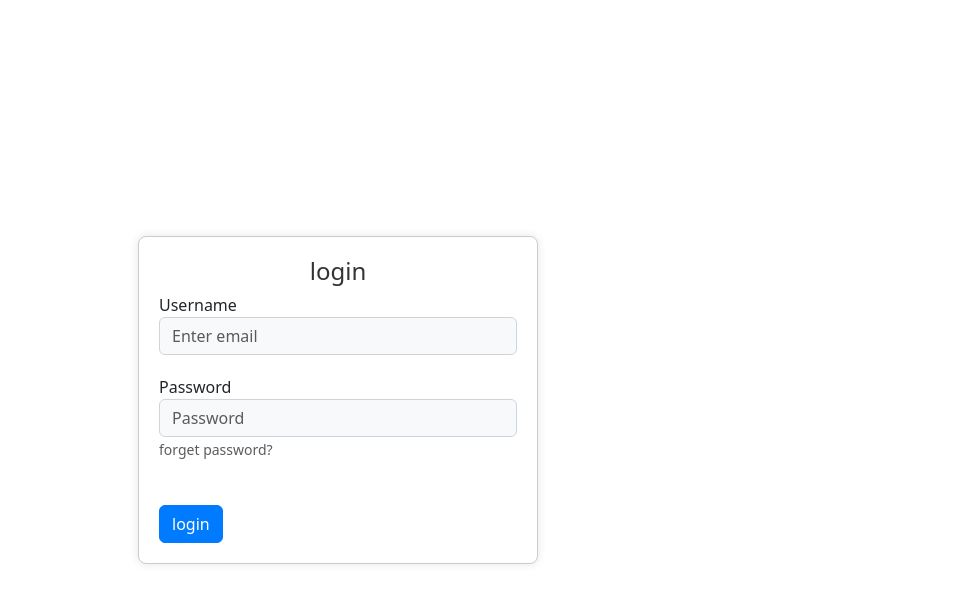
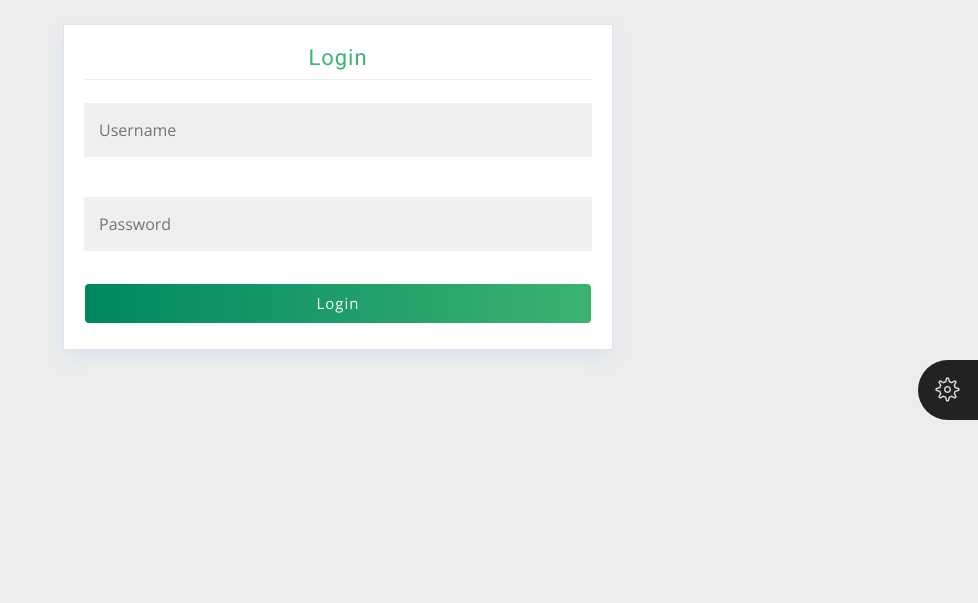
Before and after one commit to wadia20/gestionopperation, a Django app: page /login/ in a window 1280 px wide. Shown: the top 603 px of the page, without its empty margins (302-1280 px from the left). Run offline with Django 5.2, Linux system fonts and the light colour scheme; some libraries are stand-ins or nearby versions.

Commit message:
login_page

```diff
--- a/employe/templates/login.html
+++ b/employe/templates/login.html
@@ -1,31 +1,96 @@
 {% load static %}
-<!doctype html>
-<html lang="en">
+<!DOCTYPE html>
+<html>
+
+
+<!-- Mirrored from www.konnectplugins.com/proclinic/Horizontal/login.html by HTTrack Website Copier/3.x [XR&CO'2014], Mon, 24 Jan 2022 10:42:12 GMT -->
 <head>
 	<meta charset="utf-8">
-    <meta name="viewport" content="width=device-width, initial-scale=1">
+	<meta name="viewport" content="width=device-width, initial-scale=1.0">
+	<meta http-equiv="X-UA-Compatible" content="IE=edge">
 	<title>login page</title>
-    <link href="https://cdn.jsdelivr.net/npm/bootstrap@5.3.3/dist/css/bootstrap.min.css" rel="stylesheet" integrity="sha384-QWTKZyjpPEjISv5WaRU9OFeRpok6YctnYmDr5pNlyT2bRjXh0JMhjY6hW+ALEwIH" crossorigin="anonymous">
-    <link rel="stylesheet" type="text/css" href="{% static 'cssfiles/login.css' %}">
+	<!-- Fav  Icon Link -->
+	<link rel="shortcut icon" type="image/png" href="{% static 'images/fav.png' %}">
+	<!-- Bootstrap core CSS -->
+	<link rel="stylesheet" href="{% static 'css/bootstrap.min.css' %}">
+	<!-- themify icons CSS -->
+	<link rel="stylesheet" href="{% static 'css/themify-icons.css' %}">
+	<!-- Main CSS -->
+	<link rel="stylesheet" href="{% static 'css/styles.css' %}">
+	<link rel="stylesheet" href="{% static 'css/green.css' %}" id="style_theme">
+	<link rel="stylesheet" href="{% static 'css/responsive.css' %}">
+
+	<script src="{% static 'js/modernizr.min.js' %}"></script>
 </head>
 
-  <body>
-    <div class="container-fluid">
-        <form method="POST" class="mx-auto">
+<body class="auth-bg">
+	<!-- Pre Loader -->
+	<div class="loading">
+		<div class="spinner">
+			<div class="double-bounce1"></div>
+			<div class="double-bounce2"></div>
+		</div>
+	</div>
+	<!--/Pre Loader -->
+	<!-- Color Changer -->
+	<div class="theme-settings" id="switcher">
+		<span class="theme-click">
+			<span class="ti-settings"></span>
+		</span>
+		<span class="theme-color theme-default theme-active" data-color="green"></span>
+		<span class="theme-color theme-blue" data-color="blue"></span>
+		<span class="theme-color theme-red" data-color="red"></span>
+		<span class="theme-color theme-violet" data-color="violet"></span>
+		<span class="theme-color theme-yellow" data-color="yellow"></span>
+	</div>
+	<!-- /Color Changer -->
+	<div class="wrapper">
+		<!-- Page Content  -->
+		<div id="content">
+			<div class="container">
+				<div class="row">
+					<div class="col-sm-6 auth-box">
+						<div class="proclinic-box-shadow">
+							<h3 class="widget-title">Login</h3>
+							<form method="POST" class="widget-form">
 								{% csrf_token %}
-            <h4 class="text-center">login</h4>
-            <div class="form-group">
-              <label for="exampleInputEmail1">Username</label>
-              <input type="text" name="login" class="form-control" id="exampleInputEmail1" aria-describedby="emailHelp" placeholder="Enter email">
+								<!-- form-group -->
+								<div class="form-group row">
+									<div class="col-sm-12">
+										<input name="login" placeholder="Username" class="form-control">
 									</div>
-            <div class="form-group">
-              <label for="exampleInputPassword1">Password</label>
-              <input type="password" name="pass" class="form-control" id="exampleInputPassword1" placeholder="Password">
-              <small id="emailHelp" class="form-text text-muted mt-3">forget password?</small>
 								</div>
-            <button type="submit" class="btn btn-primary mt-4">login</button>
+								<!-- /.form-group -->
+								<!-- form-group -->
+								<div class="form-group row">
+									<div class="col-sm-12">
+										<input type="pass" placeholder="Password" name="pass_confirmation" class="form-control" >
+									</div>
+								</div>
+
+								<div class="button-btn-block">
+									<button type="submit" class="btn btn-primary btn-lg btn-block">Login</button>
+								</div>
+								<!-- /Login Button -->
+
 							</form>
 						</div>
-    <script src="https://cdn.jsdelivr.net/npm/bootstrap@5.3.3/dist/js/bootstrap.bundle.min.js" integrity="sha384-YvpcrYf0tY3lHB60NNkmXc5s9fDVZLESaAA55NDzOxhy9GkcIdslK1eN7N6jIeHz" crossorigin="anonymous"></script>
+					</div>
+				</div>
+			</div>
+		</div>
+		<!-- /Page Content  -->
+	</div>
+	<!-- Jquery Library-->
+	<script src="{% static 'js/jquery-3.2.1.min.js' %}"></script>
+	<!-- Popper Library-->
+	<script src="{% static 'js/popper.min.js' %}"></script>
+	<!-- Bootstrap Library-->
+	<script src="{% static 'js/bootstrap.min.js' %}"></script>
+	<!-- Custom Script-->
+	<script src="{% static 'js/custom.js' %}"></script>
 </body>
+
+
+<!-- Mirrored from www.konnectplugins.com/proclinic/Horizontal/login.html by HTTrack Website Copier/3.x [XR&CO'2014], Mon, 24 Jan 2022 10:42:12 GMT -->
 </html>
```
Lines whose indentation alone changed are shown as unchanged.
